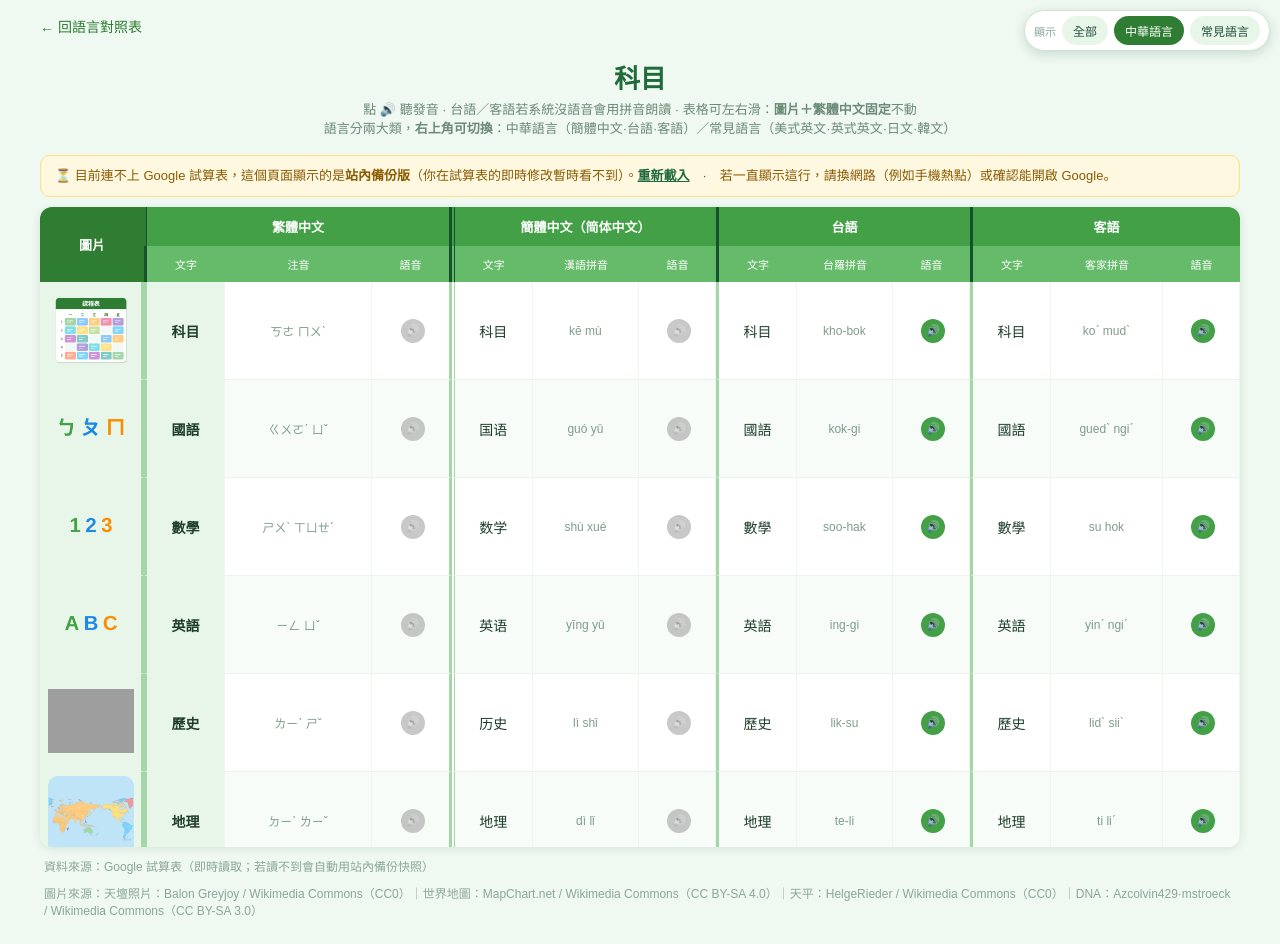
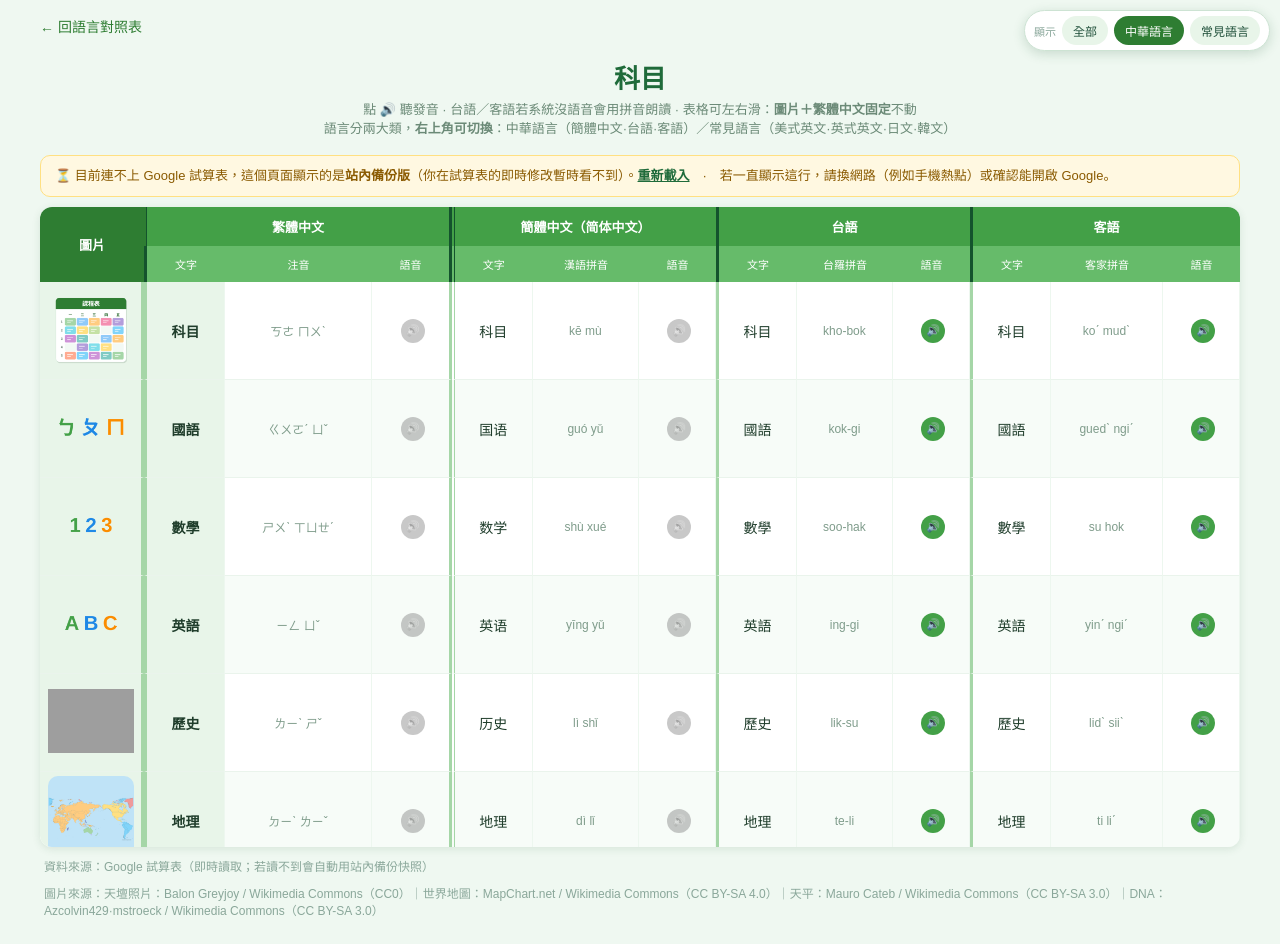
Before and after one commit to greensquare5168-debug/multi-language, a plain HTML site: page t/科目.html in a window 1280 px wide. Drawn offline with Linux system fonts and the light colour scheme; no server answers; grey boxes are pictures that could not be loaded.

Commit message:
政治天平改用吊桿為直線的照片（Mauro Cateb CC BY-SA 3.0，裁掉木底座/砝碼）＋footer 來源；版號 ?v=4

```diff
--- a/t/科目.html
+++ b/t/科目.html
@@ -120,7 +120,7 @@ td.zcol2,td.zcol3{box-shadow:2px 0 0 #fff!important}
 tr:nth-child(even) td.zcol2,tr:nth-child(even) td.zcol3{box-shadow:2px 0 0 #f7fcf8!important}
 
 </style></head>
-<body><div class="wrap"><a class="back" href="../index.html">← 回語言對照表</a><h1>科目</h1><div class="sub">點 🔊 聽發音 · 台語／客語若系統沒語音會用拼音朗讀 · 表格可左右滑：<b>圖片＋繁體中文固定</b>不動<br>語言分兩大類，<b>右上角可切換</b>：中華語言（簡體中文·台語·客語）／常見語言（美式英文·英式英文·日文·韓文）</div><div id="catbar"></div><div id="box"><div class="status">載入中…</div></div><div class="note">資料來源：Google 試算表（即時讀取；若讀不到會自動用站內備份快照）</div><div class="note">圖片來源：天壇照片：Balon Greyjoy / Wikimedia Commons（CC0）｜世界地圖：MapChart.net / Wikimedia Commons（CC BY-SA 4.0）｜天平：HelgeRieder / Wikimedia Commons（CC0）｜DNA：Azcolvin429·mstroeck / Wikimedia Commons（CC BY-SA 3.0）</div></div><script>
+<body><div class="wrap"><a class="back" href="../index.html">← 回語言對照表</a><h1>科目</h1><div class="sub">點 🔊 聽發音 · 台語／客語若系統沒語音會用拼音朗讀 · 表格可左右滑：<b>圖片＋繁體中文固定</b>不動<br>語言分兩大類，<b>右上角可切換</b>：中華語言（簡體中文·台語·客語）／常見語言（美式英文·英式英文·日文·韓文）</div><div id="catbar"></div><div id="box"><div class="status">載入中…</div></div><div class="note">資料來源：Google 試算表（即時讀取；若讀不到會自動用站內備份快照）</div><div class="note">圖片來源：天壇照片：Balon Greyjoy / Wikimedia Commons（CC0）｜世界地圖：MapChart.net / Wikimedia Commons（CC BY-SA 4.0）｜天平：Mauro Cateb / Wikimedia Commons（CC BY-SA 3.0）｜DNA：Azcolvin429·mstroeck / Wikimedia Commons（CC BY-SA 3.0）</div></div><script>
 // 語言名稱顯示標題（括號內用該語言自己的寫法）— 孝瓏 2026-09-16「頂端請加()」
 const LANG_LABEL={'簡體中文':'簡體中文（简体中文）',
  '美式英文':'美式英文（American English）',
```
Also changed, not shown: img/manifest.json, img/words/科目/政治.png.
